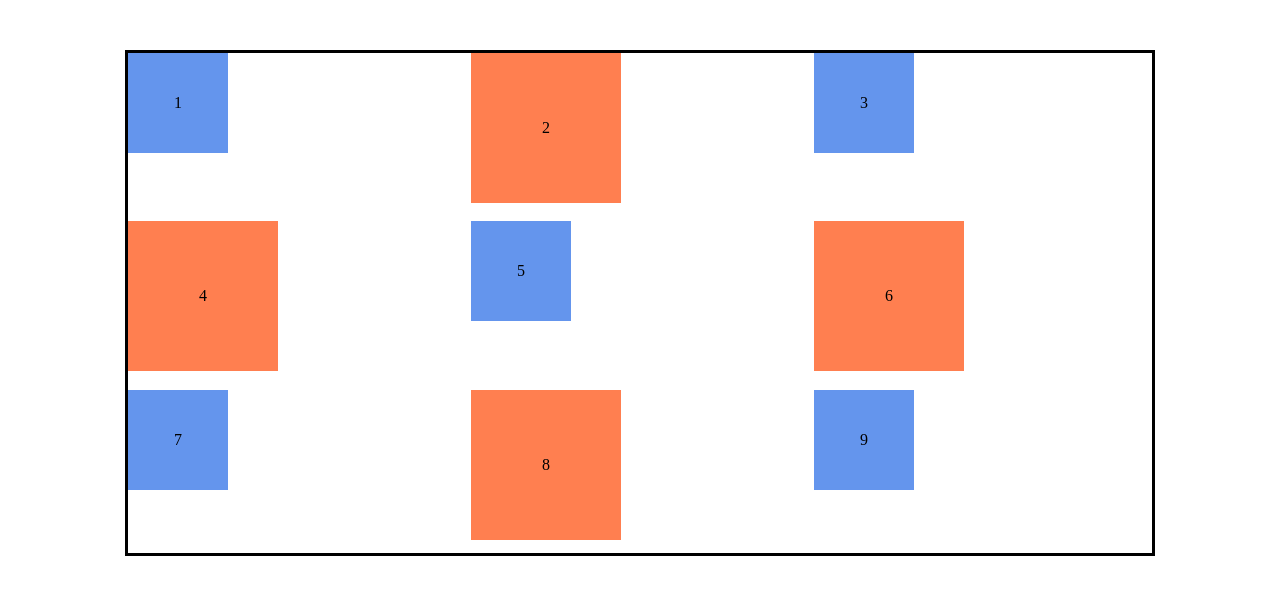
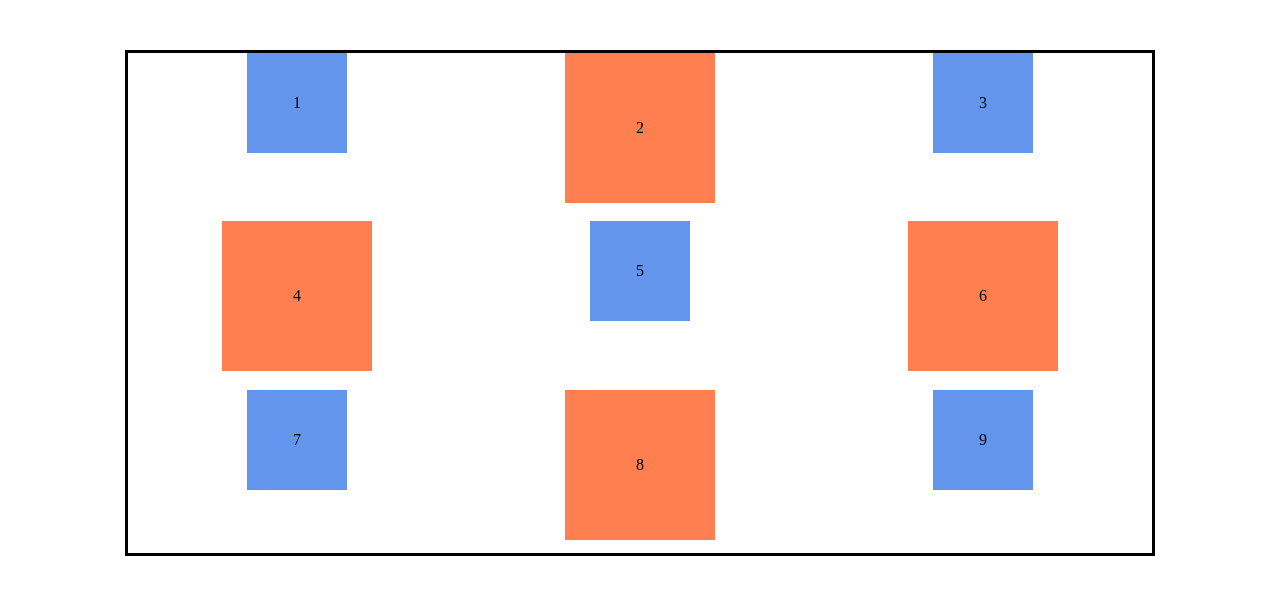
Before and after one commit to zf-programming/css-grid, a plain HTML site: page item-property/index.html in a window 1280 px wide. Drawn offline with Linux system fonts and the light colour scheme.

Commit message:
Properti justify-items

```diff
--- a/item-property/style.css
+++ b/item-property/style.css
@@ -11,6 +11,11 @@ body {
   display: grid;
   grid-template: repeat(3, 1fr) / repeat(3, 1fr);
   gap: 5px;
+  /* Justify items, posisi seluruh item secara horizontal (Y) */
+  /* justify-items: start; */
+  /* justify-items: end; */
+  justify-items: center;
+  /* justify-items: stretch; */
 }
 
 .kotak {
```
